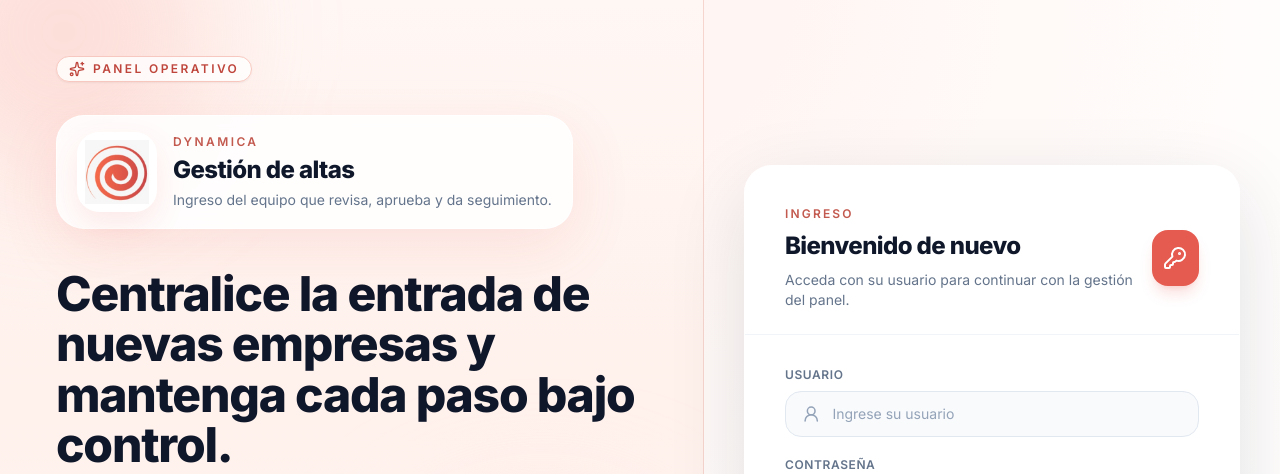
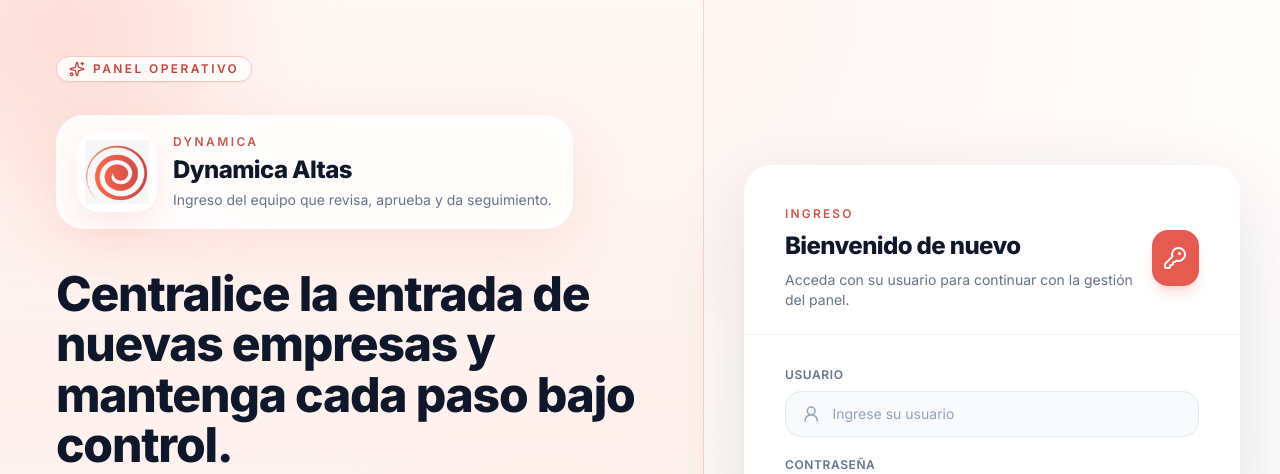
Before and after one commit to datosdynamica/gestion_empresas, a PHP site: page /plugin/login in a window 1280 px wide. Shown: the top 474 px of the page. Run offline with PHP 8.4, Linux system fonts and the light colour scheme; some libraries are stand-ins or nearby versions.

Commit message:
checkpoint: nombre e iconografia del programa

```diff
--- a/config/app.php
+++ b/config/app.php
@@ -2,7 +2,7 @@
 
 declare(strict_types=1);
 
-define('APP_NAME', 'Gestion Empresas');
+define('APP_NAME', 'Dynamica Altas');
 define('BASE_PATH', __DIR__ . '/..');
 define('ID_EMPRESA_MASTER', 397);
 define('ID_VENDEDOR_DEFAULT', 'admin');
--- a/controllers/AuthController.php
+++ b/controllers/AuthController.php
@@ -17,7 +17,7 @@ class AuthController
             Response::redirect('panel');
         }
 
-        $pageTitle = 'Acceso Seguro';
+        $pageTitle = APP_NAME;
         $rememberedLogin = Auth::rememberedLogin();
         require __DIR__ . '/../views/auth/login.php';
     }
--- a/views/auth/login.php
+++ b/views/auth/login.php
@@ -8,6 +8,7 @@
     <meta name="theme-color" content="#e65b4f">
     <meta name="apple-mobile-web-app-capable" content="yes">
     <meta name="apple-mobile-web-app-status-bar-style" content="default">
+    <meta name="apple-mobile-web-app-title" content="<?= htmlspecialchars(APP_NAME, ENT_QUOTES, 'UTF-8') ?>">
     <script src="https://cdn.tailwindcss.com"></script>
     <link rel="preconnect" href="https://fonts.googleapis.com">
     <link rel="preconnect" href="https://fonts.gstatic.com" crossorigin>
@@ -18,6 +19,8 @@
     <?php $manifestVersion = @filemtime(__DIR__ . '/../../manifest.webmanifest') ?: time(); ?>
     <link rel="manifest" href="manifest.webmanifest?v=<?= $manifestVersion ?>">
     <link rel="apple-touch-icon" href="public/assets/pwa/icon-192.png?v=<?= $manifestVersion ?>">
+    <link rel="icon" type="image/png" sizes="192x192" href="public/assets/pwa/icon-192.png?v=<?= $manifestVersion ?>">
+    <link rel="shortcut icon" href="public/assets/pwa/icon-192.png?v=<?= $manifestVersion ?>">
     <link rel="stylesheet" href="public/assets/css/app.css?v=<?= $cssVersion ?>">
 </head>
 <body class="min-h-screen bg-[radial-gradient(circle_at_top,_#fff4f1_0%,_#fff8f6_28%,_#fffdfc_62%,_#ffffff_100%)] text-slate-900">
@@ -36,7 +39,7 @@
                     </div>
                     <div>
                         <p class="text-xs font-semibold uppercase tracking-[0.2em] text-[#c35a4f]">Dynamica</p>
-                        <p class="mt-1 text-2xl font-black tracking-tight">Gesti&oacute;n de altas</p>
+                        <p class="mt-1 text-2xl font-black tracking-tight"><?= htmlspecialchars(APP_NAME, ENT_QUOTES, 'UTF-8') ?></p>
                         <p class="mt-1 text-sm text-slate-500">Ingreso del equipo que revisa, aprueba y da seguimiento.</p>
                     </div>
                 </div>
@@ -72,7 +75,7 @@
                     <div class="mt-5 flex items-center gap-3">
                         <img src="public/assets/img/logo-dynamica.jpeg?v=<?= $logoVersion ?>" alt="Logo Dynamica" class="h-14 w-14 rounded-2xl border border-[#ffe0da] bg-white p-1.5 shadow-sm object-contain">
                         <div>
-                            <h1 class="text-3xl font-black tracking-tight text-slate-900">Altas y Automatizaciones</h1>
+                            <h1 class="text-3xl font-black tracking-tight text-slate-900"><?= htmlspecialchars(APP_NAME, ENT_QUOTES, 'UTF-8') ?></h1>
                             <p class="mt-1 text-sm text-slate-500 leading-6">Ingreso del equipo que gestiona y acompa&ntilde;a el proceso.</p>
                         </div>
                     </div>
--- a/views/layout/header.php
+++ b/views/layout/header.php
@@ -8,7 +8,7 @@
     <meta name="theme-color" content="#e65b4f">
     <meta name="apple-mobile-web-app-capable" content="yes">
     <meta name="apple-mobile-web-app-status-bar-style" content="default">
-    <meta name="apple-mobile-web-app-title" content="Gestion Empresas">
+    <meta name="apple-mobile-web-app-title" content="<?= htmlspecialchars(APP_NAME, ENT_QUOTES, 'UTF-8') ?>">
     <script src="https://cdn.tailwindcss.com"></script>
     <link rel="preconnect" href="https://fonts.googleapis.com">
     <link rel="preconnect" href="https://fonts.gstatic.com" crossorigin>
@@ -19,6 +19,8 @@
     <?php $manifestVersion = @filemtime(__DIR__ . '/../../manifest.webmanifest') ?: time(); ?>
     <link rel="manifest" href="manifest.webmanifest?v=<?= $manifestVersion ?>">
     <link rel="apple-touch-icon" href="public/assets/pwa/icon-192.png?v=<?= $manifestVersion ?>">
+    <link rel="icon" type="image/png" sizes="192x192" href="public/assets/pwa/icon-192.png?v=<?= $manifestVersion ?>">
+    <link rel="shortcut icon" href="public/assets/pwa/icon-192.png?v=<?= $manifestVersion ?>">
     <link rel="stylesheet" href="public/assets/css/app.css?v=<?= $cssVersion ?>">
 </head>
 <?php
```
